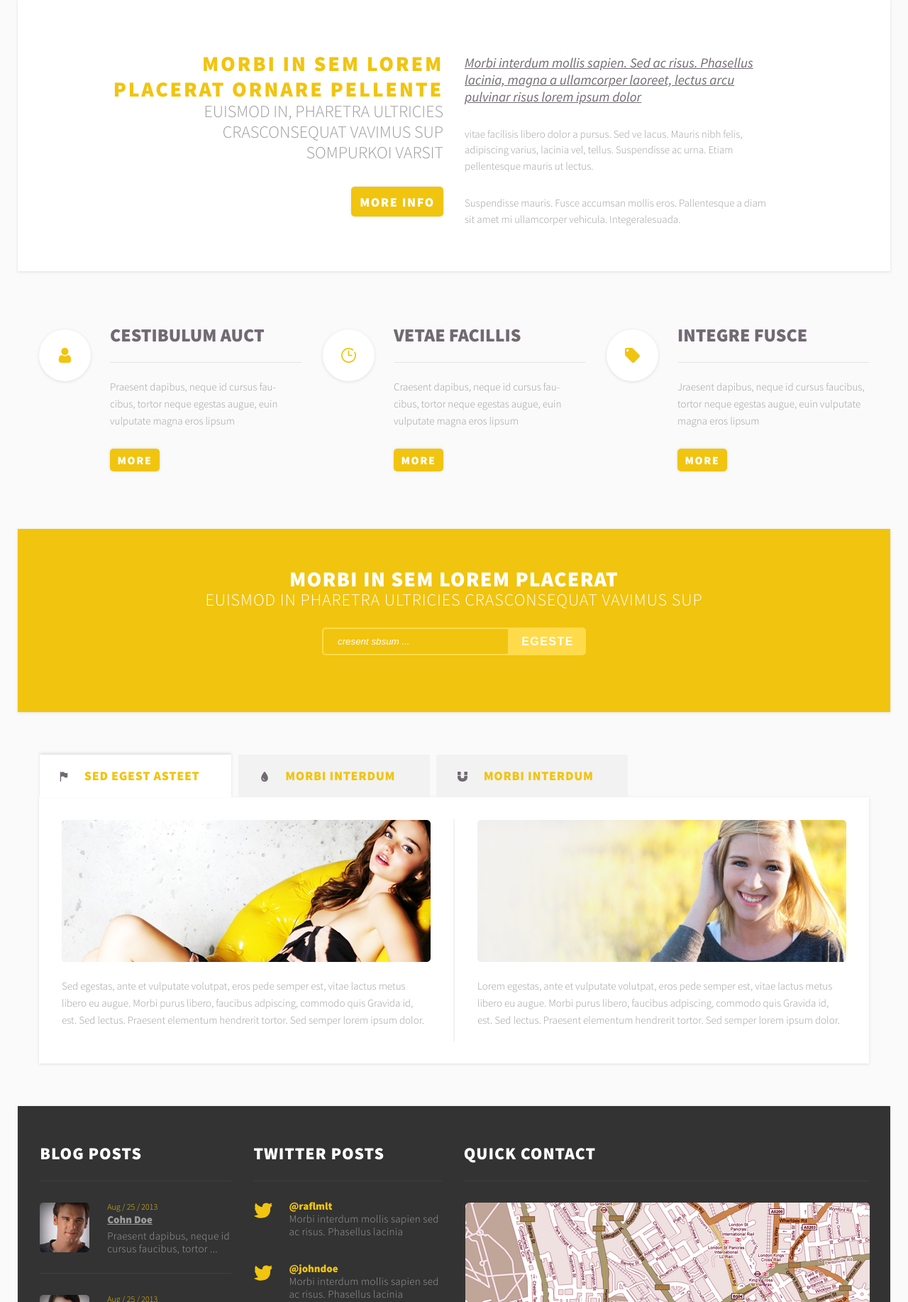
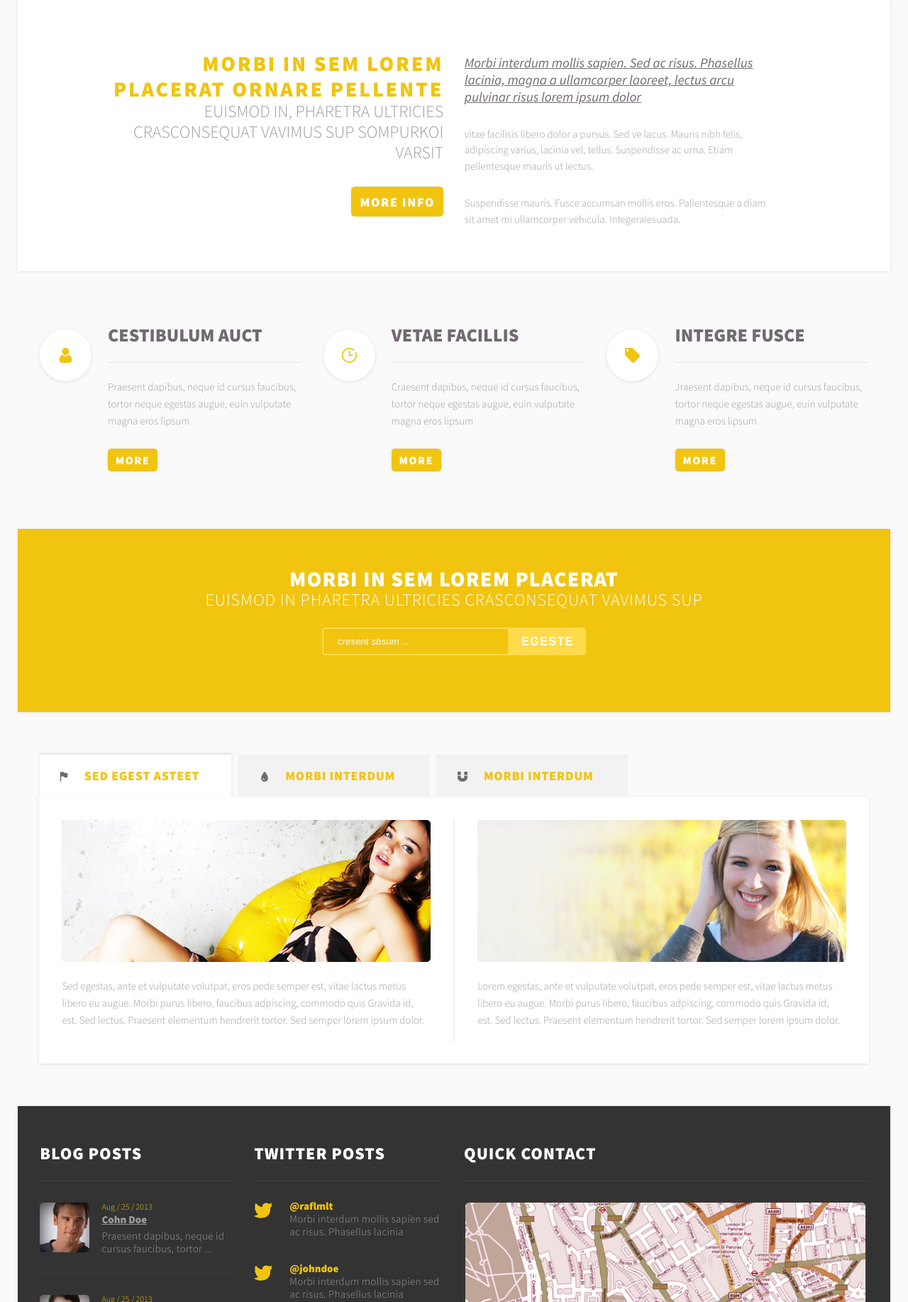
Before and after one commit to dinasing/layout, a plain HTML site: page index.html in a window 1280 px wide. Shown: the part 772-2606 px from the top of the page at 71% size. Drawn offline with Linux system fonts and the light colour scheme.

Commit message:
refactor: change widths from px to %

```diff
--- a/sass/screen.scss
+++ b/sass/screen.scss
@@ -27,24 +27,22 @@
 
 body {
     background-color: #fafafa;
-    width: 1230px;
+    max-width: 1230px;
     margin: 0 auto;
     box-sizing: border-box;
     font-family: $font-stack;
     letter-spacing: 0.175em;
 }
 
-
 .header {
     height: 225px;
-
+    width: 100%;
     ul {
         display: flex;
         justify-content: space-between;
     }
     li {
         text-align: center;
-
     }
     a {
         text-decoration: none;
@@ -71,7 +69,7 @@ body {
         letter-spacing: 0.175em;
     }
     &__nav {
-        width: 680px;
+        width: 55.3%;
         margin: 38px auto ;
     }
 }
@@ -83,19 +81,20 @@ a.header__nav-first-item:hover {
 }
 
 .banner {
+    width: 100%;
     display: flex;
     flex-direction: column-reverse;
     height: 547px;
     background: url('../src/images/banner.png');
-    background-repeat:no-repeat;
-    background-size:contain;
-    background-position:center;
+    background-repeat: no-repeat;
+    background-size: cover;
+    background-position: center;
 
     &__text{
         position: relative;
         background-color: rgba($color: #000000, $alpha: 0.451);
         color: #FFFFFF;
-        width: 1230px;
+        width: 100%;
         height: 122px;
         line-height: 1.2;
         text-align: center;
@@ -137,6 +136,7 @@ a.header__nav-first-item:hover {
     }
 }
 .info-block1 {
+    width: 100%;
     height: 382px;
     background-color: #FFFFFF;
     box-shadow: 0px 1px 4px 0px rgba(82, 84, 77, 0.16);
@@ -146,7 +146,7 @@ a.header__nav-first-item:hover {
 
     &__article1 {
         margin-top: 71px;
-        width: 600px;
+        width: 48.8%;
         text-transform: uppercase;
         display: flex;
         flex-direction: column;
@@ -158,7 +158,7 @@ a.header__nav-first-item:hover {
         font-size: 30px;
         color: rgb(241, 196, 15);
         font-weight: bold;
-        width: 466px;
+        width: 77.6%;
         line-height: 1.2;
     }
     &__description {
@@ -168,17 +168,17 @@ a.header__nav-first-item:hover {
         font-weight: lighter;
         color: #9d9d9d;
         line-height: 1.2;
-        width: 428px;
+        width: 77.6%;
     }
     &__article2 {
         margin-top: 76px;
-        width: 600px;
+        width: 48.8%;
         text-align: left;
         letter-spacing: normal;
         line-height: 1.263;
     }
     &__important-text {
-        width: 441px;
+        width: 73.5%;
         font-size: 19px;
         color: rgb(113, 106, 114);
         text-decoration: underline;
@@ -186,7 +186,7 @@ a.header__nav-first-item:hover {
     }
     &__basic-text {
         font-size: 15px;
-        width: 441px;
+        width: 73.5%;
         margin-top: 30px;
         line-height: 1.5;
         color: #9d9d9d;
@@ -203,6 +203,7 @@ a.header__nav-first-item:hover {
     }
 }
 .info-block2 {
+    width: 100%;
     height: 363px;
     ul{
         display: flex;
@@ -211,14 +212,14 @@ a.header__nav-first-item:hover {
         height: 100%;
     }
     li{
-        width: 370px;
+        width: 30%;
         text-align: left;
         display: flex;
         justify-content: space-between;
     }
 
     &__text {
-        width: 270px;
+        width: 73.9%;
         height: 200px;
     }
     &__caption {
@@ -234,7 +235,7 @@ a.header__nav-first-item:hover {
     &__description {
         color: rgb(157, 157, 157);
         font-size: 15px;
-        width: 264px;
+        width: 97.8%;
         letter-spacing: normal;
         line-height: 1.6;
         hyphens: auto;
@@ -255,7 +256,6 @@ a.header__nav-first-item:hover {
         width: 21px;
     }
 
-
     &__button {
         @extend %button;
         margin-top: 27px;
@@ -267,6 +267,7 @@ a.header__nav-first-item:hover {
 
 }
 .input-block {
+    width: 100%;
     height: 258px;
     background-color: rgb(241, 196, 15);
     box-shadow: 0px 1px 4px 0px rgba(82, 84, 77, 0.16);
@@ -329,7 +330,7 @@ a.header__nav-first-item:hover {
 
 .info-block3 {
     height: 555px;
-
+    width: 100%;
     ul {
         display: flex;
         flex-direction: row;
@@ -342,7 +343,7 @@ a.header__nav-first-item:hover {
 
     &__tab {
         margin: 0 auto;
-        width: 1170px;
+        width: 95.1%;
         height: 375px;
         display: flex;
         align-items: center;
@@ -351,9 +352,12 @@ a.header__nav-first-item:hover {
         box-shadow: 0px 1px 4px 0px rgba(82, 84, 77, 0.16);
 
         article {
-            width: 520px;
+            width: 44.4%;
             height: 311px;
             z-index: 2;
+            img {
+                width: 100%;
+            }
         }
 
     }
@@ -392,7 +396,7 @@ a.header__nav-first-item:hover {
         color: rgb(157, 157, 157);
         line-height: 1.6;
         text-align: left;
-        width: 513px;
+        width: 100%;
         height: 86px;
         letter-spacing: normal;
         margin-top: 20px;
@@ -404,7 +408,9 @@ a.header__nav-first-item:hover {
     }
 
 }
+
 .footer {
+    width: 100%;
     &__info-block {
         height: 525px;
         background-color: rgb(51, 51, 51);
@@ -425,7 +431,7 @@ a.header__nav-first-item:hover {
     }
 }
 .blog-posts {
-    width: 270px;
+    width: 22%;
     display: flex;
     flex-direction: column;
     border-bottom: 1px solid #3f3f3f;
@@ -445,7 +451,7 @@ a.header__nav-first-item:hover {
         border: none;
     }
     &__text {
-        width: 175px;
+        width: 67.8%;
     }
     &__date {
         color: #f1c40f;
@@ -471,7 +477,7 @@ a.header__nav-first-item:hover {
     }
 }
 .twitter-posts {
-    width: 265px;
+    width: 21.5%;
     font-size: 15px;
     &__post {
         background-image: url('../src/images/twitter.svg');
@@ -480,13 +486,14 @@ a.header__nav-first-item:hover {
         background-repeat: no-repeat;
         padding: 26px 0 8px 50px;
         line-height: 1.2;
+
+        width: 80.3%;
      }
     &__username {
         color: #f1c40f;
         font-weight: bold;
     }
     &__preview {
-        width: 213px;
         color: #9d9d9d;
         letter-spacing: 0.02em;
     }
@@ -501,7 +508,7 @@ a.header__nav-first-item:hover {
 
 
 .quick-contact {
-    width: 570px;
+    width: 46.3%;
     font-size: 15px;
     &__map {
         margin-top: 28px;
@@ -530,6 +537,9 @@ a.header__nav-first-item:hover {
             text-decoration: underline;
         }
     }
+    img {
+        width: 100%;
+    }
 }
 
 .copyrights {
@@ -541,15 +551,6 @@ a.header__nav-first-item:hover {
     background-color: #f1c40f;
     font-weight: bold;
     color: #FFFFFF;
-    .bg {
-        background-color: rgb(241, 196, 15);
-        position: absolute;
-        left: 345px;
-        top: 2957px;
-        width: 1230px;
-        height: 85px;
-        z-index: 132;
-      }
 
     &__designed-by {
         color: #000000;
```
Also changed, not shown: stylesheets/screen.css.
